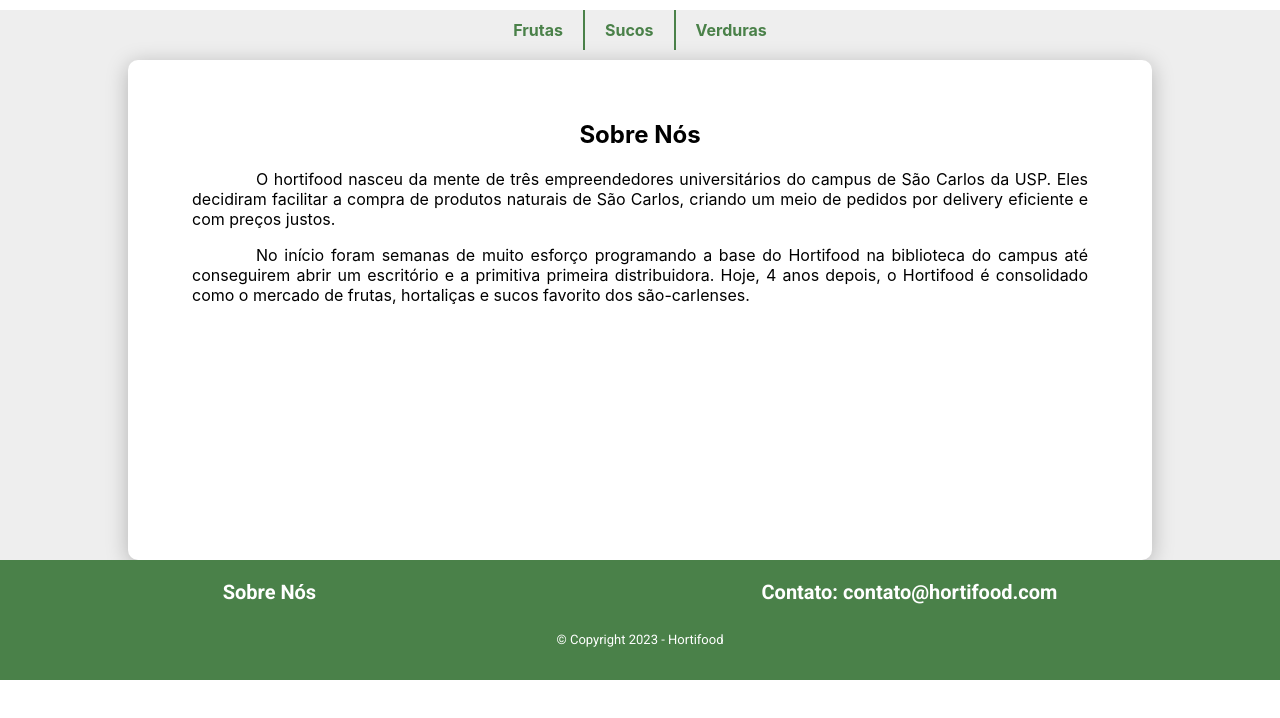
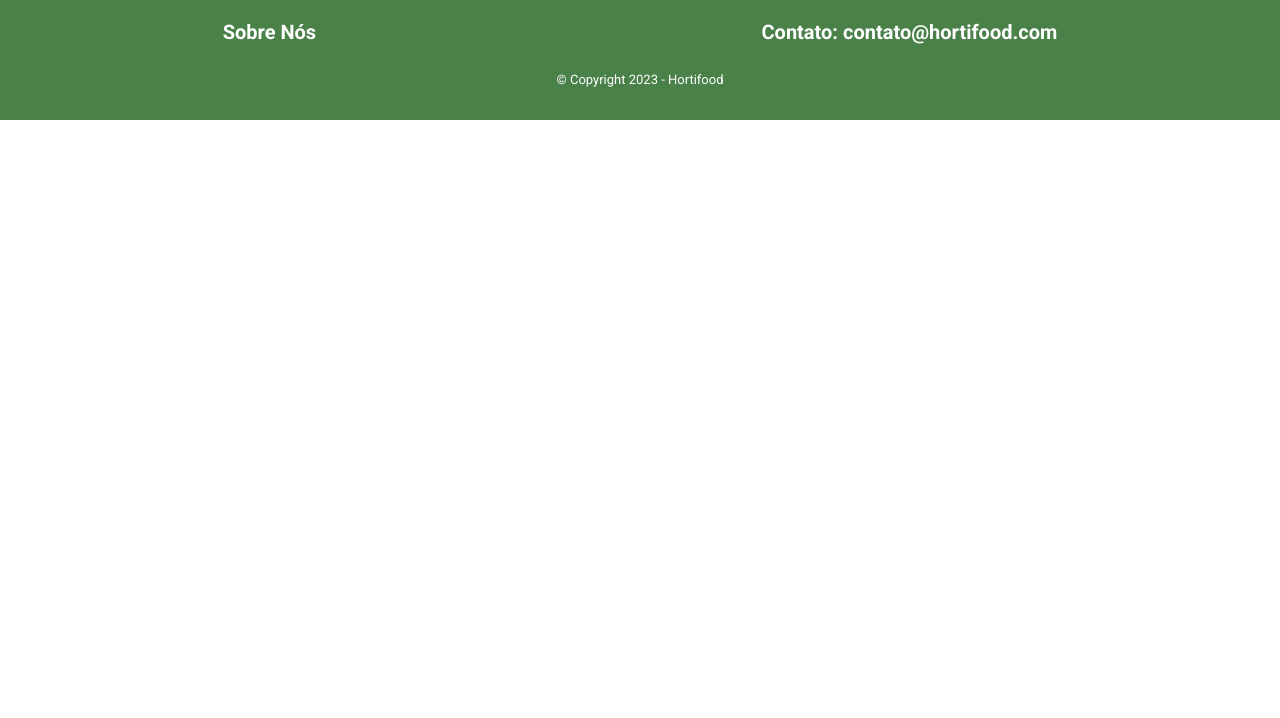
Before and after one commit to theosant/Hortifood, a React (Create React App) app in the folder app/: page / in a window 1280 px wide. Shown: the top 718 px of the page. Built offline with nearby package versions, Linux system fonts and the light colour scheme.

Commit message:
pontapé pag login

```diff
--- a/app/src/index.js
+++ b/app/src/index.js
@@ -4,12 +4,14 @@
 import App from './App';
 import reportWebVitals from './reportWebVitals';
 import AboutUs from './aboutus';
+import Login from './login';
 
 const root = ReactDOM.createRoot(document.getElementById('root'));
 root.render(
   <React.StrictMode>
     {/* <App /> */}
-    <AboutUs />
+    {/* <AboutUs /> */}
+    <Login />
   </React.StrictMode>
 );
 
--- /dev/null
+++ b/app/src/login.jsx
@@ -0,0 +1,17 @@
+import React from "react";
+import './login.css'
+import Footer from './components/Footer';
+
+const Login = (props) =>{
+
+    return (
+        <div>
+            <div className="login">
+
+            </div>
+            <Footer />
+        </div>
+    )
+}
+
+export default Login;
```
Also changed, not shown: app/src/login.css (added).
